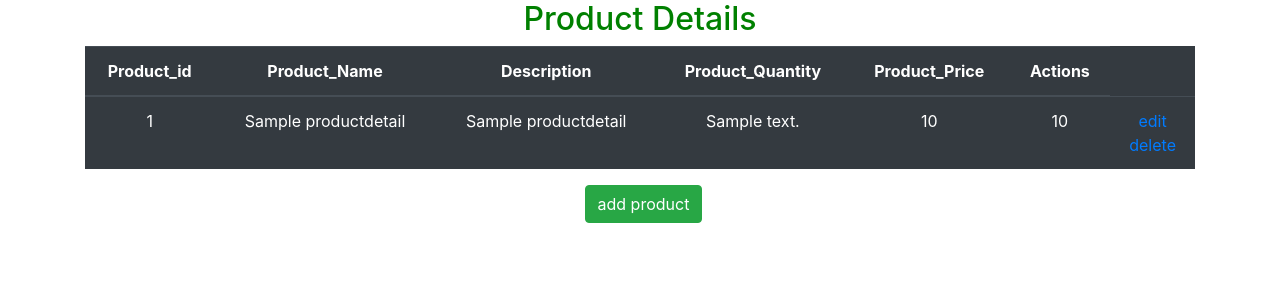
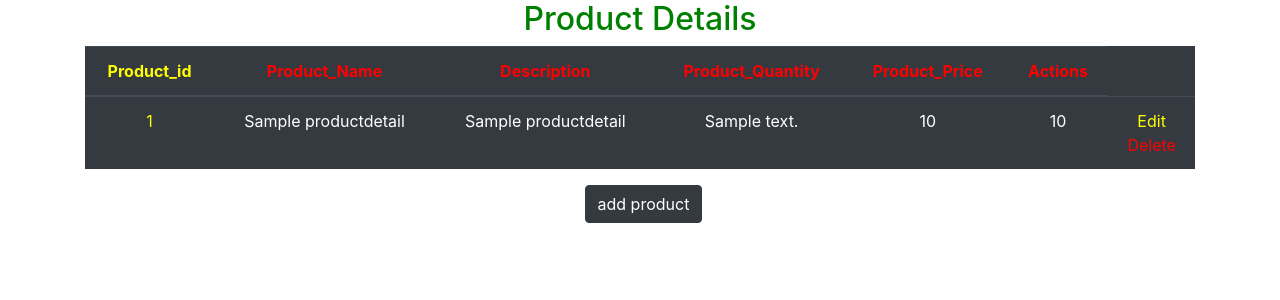
Before and after one commit to saijusunny/djnago-sql, a Django app: page /view in a window 1280 px wide. Shown: the top 300 px of the page. Run offline with Django 4.2, Linux system fonts and the light colour scheme; tables that the repository leaves empty hold one stand-in row (values such as "Sample post"); some libraries are stand-ins or nearby versions.

```diff
--- a/templates/view.html
+++ b/templates/view.html
@@ -8,6 +8,30 @@
   <script src="https://ajax.googleapis.com/ajax/libs/jquery/3.5.1/jquery.min.js"></script>
   <script src="https://cdnjs.cloudflare.com/ajax/libs/popper.js/1.16.0/umd/popper.min.js"></script>
   <script src="https://maxcdn.bootstrapcdn.com/bootstrap/4.5.2/js/bootstrap.min.js"></script>
+  <style>
+    #edit{
+      text-decoration: none;
+      color: yellow;
+    }
+    #Del{
+      text-decoration: none;
+      color: red;
+    }
+    #edit:hover{
+      text-decoration: none;
+      color: rgb(255, 255, 255);
+    }
+    #Del:hover{
+      text-decoration: none;
+      color: rgb(255, 255, 255);
+    }
+    th{
+      color: red;
+    }
+    #id{
+      color: yellow;
+    }
+  </style>
 </head>
 <body>
 
@@ -19,7 +43,7 @@
         <thead>
           <tr>
 
-            <th>Product_id</th>
+            <th id="id">Product_id</th>
             <th>Product_Name</th>
             <th>Description</th>
             <th>Product_Quantity</th>
@@ -30,21 +54,21 @@
         <tbody>
             {% for result in products %}
           <tr>
-              <td>{{result.id}}</td>
+              <td id="id">{{result.id}}</td>
             <td>{{result.product_name}}</td>
             <td>{{result.product_name}}</td>
             <td>{{result.description}}</td>
             <td>{{result.product_quantity}}</td>
             <td>{{result.product_price}}</td>
-            <td><a href="{% url 'edit' result.id %}">edit</a><br>
-            <a href="{% url 'delete' result.id %}">delete</a></td>
+            <td><a href="{% url 'edit' result.id %}" id="edit">Edit</a><br>
+            <a href="{% url 'delete' result.id %}"id="Del">Delete</a></td>
           </tr>
           {% endfor %}
       </tbody>
 
     </table>
 
-    <a href="{% url 'form' %}" style="margin-left: 45%;"><input type="submit" Value="add product" class="btn btn-success" ></a>
+    <a href="{% url 'form' %}" style="margin-left: 45%;"><input type="submit" Value="add product" class="btn btn-dark" ></a>
   </div>
 
   </body>
```
Also changed, not shown: templates/delete.html (+2 -48 lines), templates/edit.html (+2 -48 lines), templates/form.html (+13 -3 lines).
